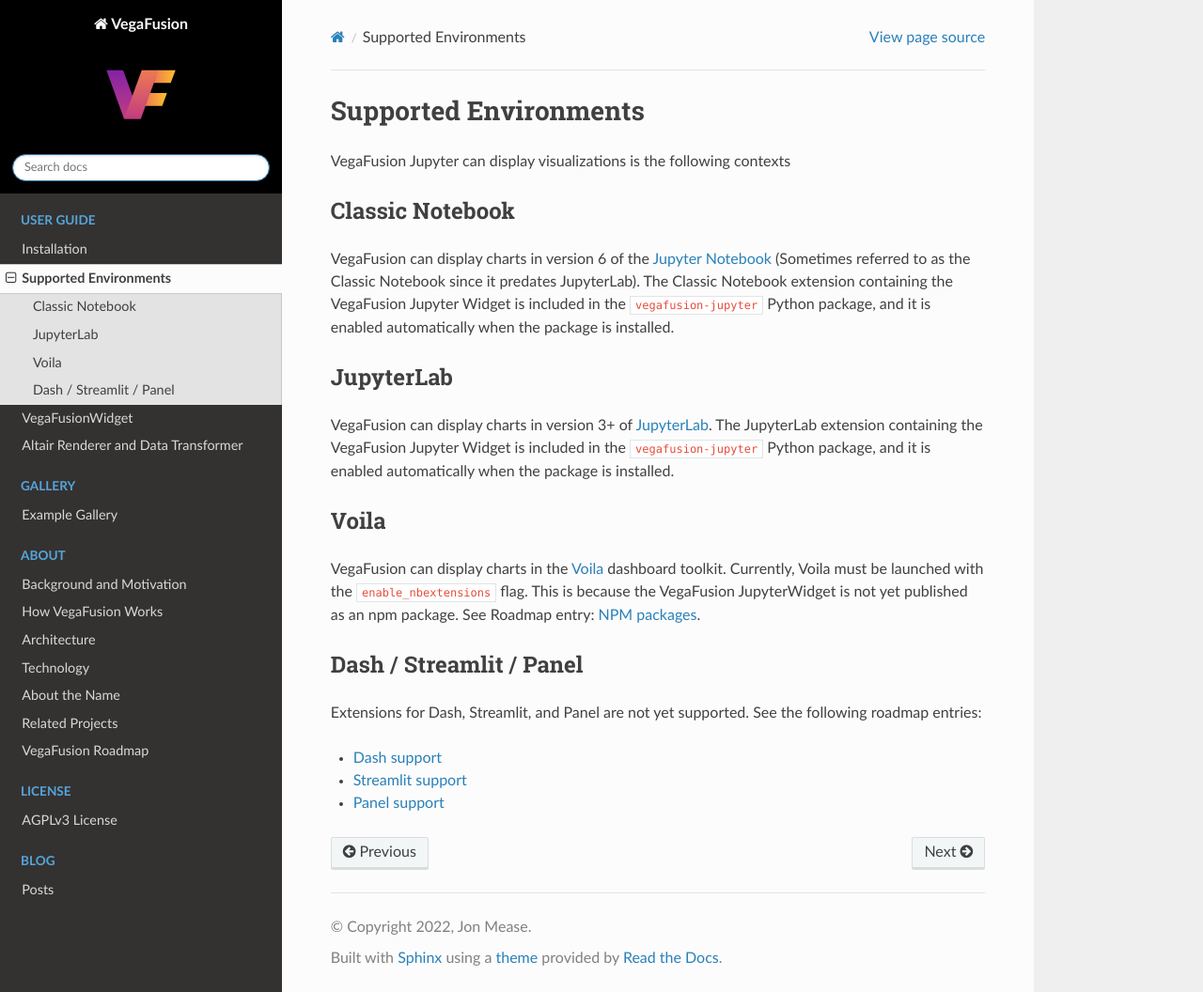
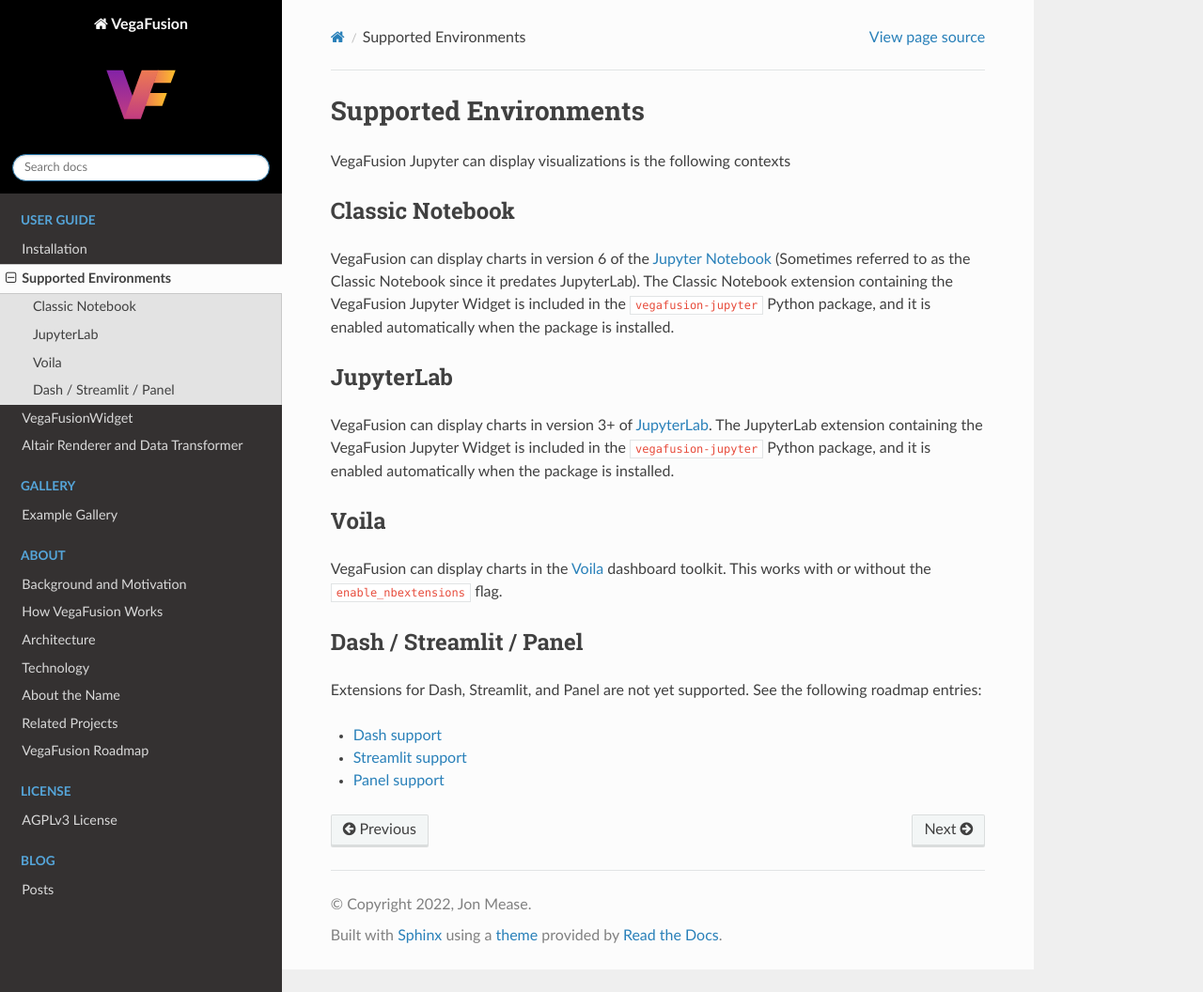
Before and after one commit to vegafusion/vegafusion.github.io, a Sphinx documentation site: the page built from source/supported_environments.md, in a window 1280 px wide and 1056 px high. Shown: the whole window at 94% size. Built offline with Sphinx 7.4.7 and the Read the Docs theme 2.0.0, drawn with Linux system fonts in a browser that asks for light colours.

Commit message:
Update roadmap info

```diff
--- a/source/supported_environments.md
+++ b/source/supported_environments.md
@@ -8,7 +8,7 @@
 VegaFusion can display charts in version 3+ of [JupyterLab](https://github.com/jupyterlab/jupyterlab).  The JupyterLab extension containing the VegaFusion Jupyter Widget is included in the `vegafusion-jupyter` Python package, and it is enabled automatically when the package is installed.
 
 ## Voila
-VegaFusion can display charts in the [Voila](https://github.com/voila-dashboards/voila) dashboard toolkit. Currently, Voila must be launched with the [`enable_nbextensions`](https://voila.readthedocs.io/en/latest/using.html#using-third-party-widgets-with-voila) flag.  This is because the VegaFusion JupyterWidget is not yet published as an npm package.  See Roadmap entry: {ref}`roadmap_widget_npm_packages`.
+VegaFusion can display charts in the [Voila](https://github.com/voila-dashboards/voila) dashboard toolkit. This works with or without the [`enable_nbextensions`](https://voila.readthedocs.io/en/latest/using.html#using-third-party-widgets-with-voila) flag.
 
 ## Dash / Streamlit / Panel
 Extensions for Dash, Streamlit, and Panel are not yet supported. See the following roadmap entries:
```
Also changed, not shown: source/roadmap.md (+22 -4 lines).
